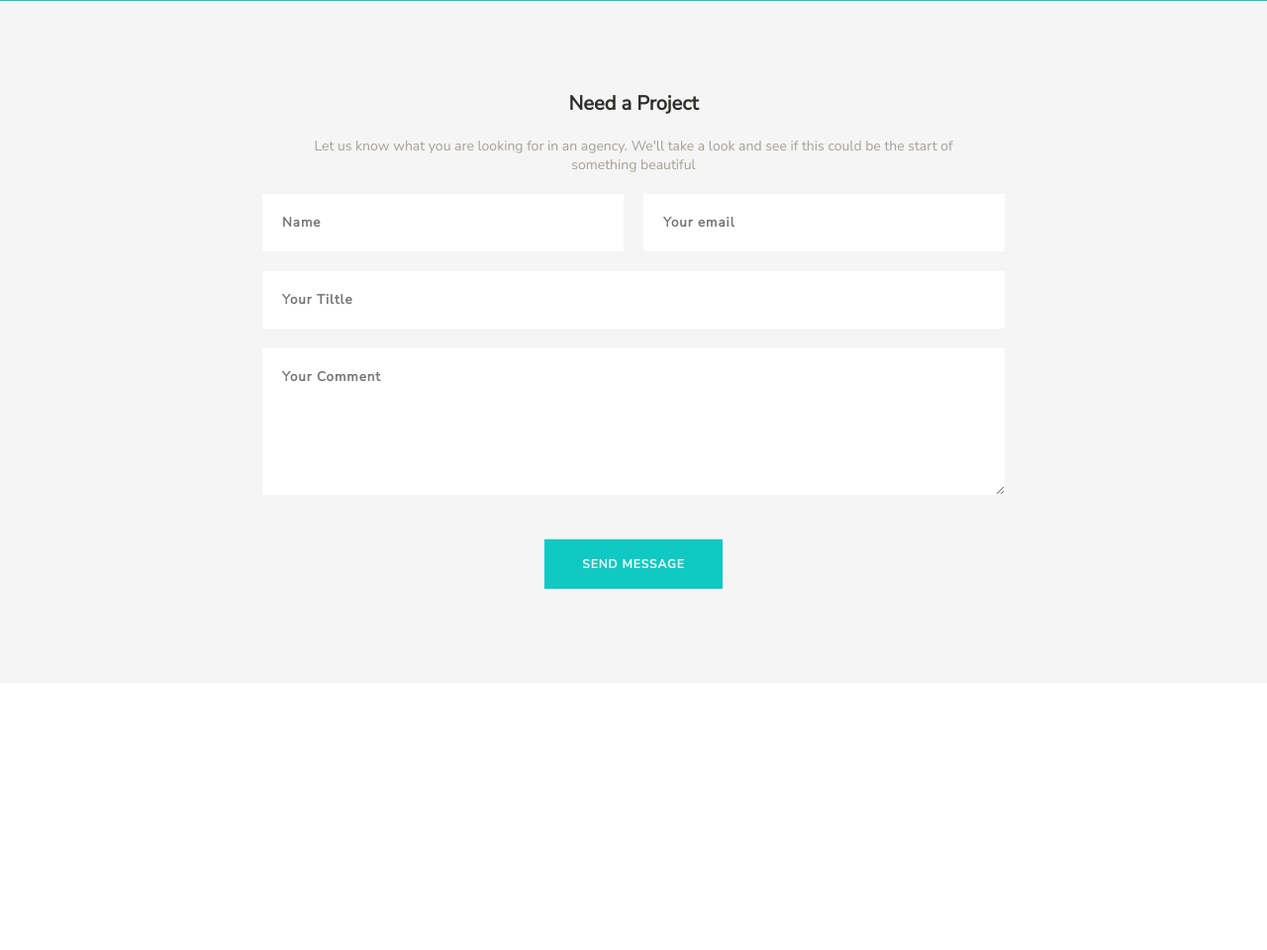
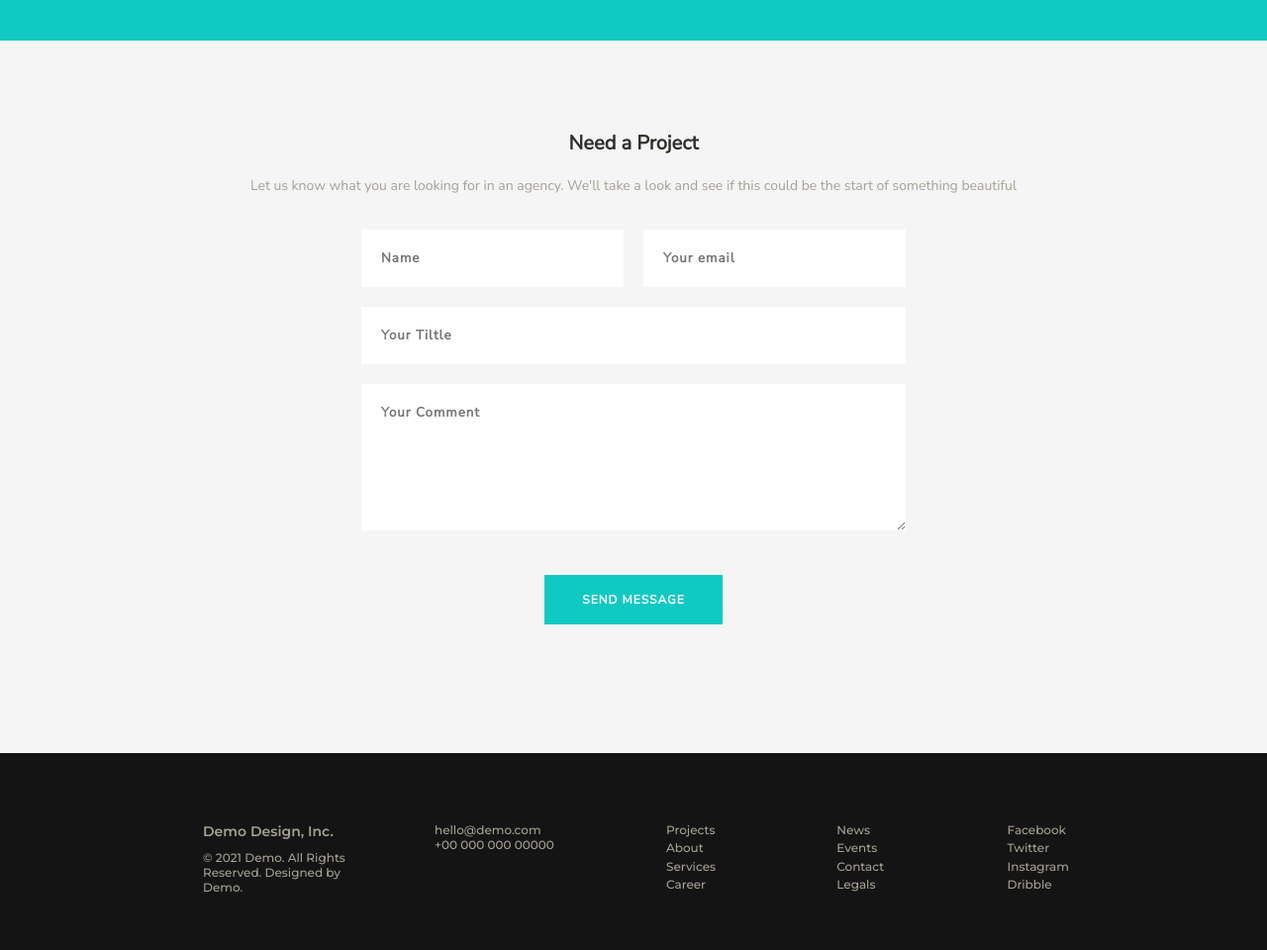
Before and after one commit to adityasethi-v2/html-css-2, a plain HTML site: page index.html in a window 1280 px wide. Shown: the part 1840-2800 px from the top of the page at 99% size. Before the commit the page ends 2530 px from the top, so only its background shows below. Drawn offline with Linux system fonts and the light colour scheme.

Commit message:
more sections pushed

```diff
--- a/assets/styles/scss/global.scss
+++ b/assets/styles/scss/global.scss
@@ -74,6 +74,10 @@ h2 {
     background: $grey-bg;
 }
 
+.dark-grey-bg {
+    background: $dark-grey-bg;
+}
+
 .display-flex-end {
     display: flex;
     flex-direction: column;
--- a/assets/styles/scss/main.scss
+++ b/assets/styles/scss/main.scss
@@ -47,7 +47,7 @@ header {
 }
 
 .center-box {
-    max-width: 750px;
+    max-width: $center-width;
     margin: auto;
 }
 
@@ -58,7 +58,7 @@ header {
         justify-content: center;
         gap: 10px;
         .project {
-            width: 160px;
+            width: 185px;
             display: flex;
             flex-direction: column;
             img {
@@ -78,7 +78,7 @@ header {
         justify-content: center;
         gap: 10px;
         .project-detail {
-            width: 160px;
+            width: 185px;
             display: flex;
             flex-direction: row;
             .image-cover {
@@ -105,14 +105,12 @@ header {
 }
 
 .need-project {
-    p {
-        padding: 0 35px;
-    }
     form {
         display: flex;
         flex-wrap: wrap;
         gap: 20px;
-
+        max-width: 550px;
+        margin: 35px auto;
         input {
             @media #{$xs-up} {
                 width: calc(50% - 10px);
@@ -130,3 +128,39 @@ header {
         }
     }
 }
+
+.footer {
+    font-family: $montserrat;
+    font-size: 12px;
+    color: $dawn;
+    .center-box {
+        max-width: calc(#{$center-width} - 80px);
+    }
+    label {
+        display: block;
+        padding-bottom: 10px;
+        font-size: 14px;
+        font-weight: 900;
+    }
+    a {
+        text-decoration: inherit;
+        color: inherit;
+    }
+    .grid-3 {
+        display: grid;
+        grid-template-columns: 20% 20% 60%;
+        gap: 60px;
+    }
+    .contact {
+        a {
+            display: block;
+        }
+    }
+    .links {
+        display: flex;
+        flex-wrap: wrap;
+        a {
+            min-width: 33%;
+        }
+    }
+}
--- a/assets/styles/scss/variable.scss
+++ b/assets/styles/scss/variable.scss
@@ -16,9 +16,12 @@ $vs-down: '(max-width: 419px)';
 $black: #2F302C;
 $white: #ffffff;
 $grey-bg: #f5f5f5;
+$dark-grey-bg: #141414;
 $java: #10C9C3;
 $dawn: #A5A194;
 
 /* Font Family */
 $montserrat : 'Montserrat', sans-serif;
 $nunito-sans: 'Nunito Sans', sans-serif;
+
+$center-width: 950px;
--- a/index.html
+++ b/index.html
@@ -131,6 +131,7 @@
         </div>
     </section>
 
+    <!-- Need Project Section -->
     <section class="need-project sec-spacing bg-grey text-center padding-left-right">
         <div class="center-box">
             <h2>Need a Project</h2>
@@ -144,5 +145,35 @@
             </form>
         </div>
     </section>
+
+    <!-- Footer Section -->
+    <footer>
+        <div class="footer sec-spacing dark-grey-bg padding-left-right">
+            <div class="center-box grid-3 grid-md-block">
+                <div class="trademark">
+                    <label>Demo Design, Inc.</label>
+                    <span>&#169; 2021 Demo. All Rights Reserved. Designed by Demo.</span>
+                </div>
+                <div class="contact">
+                    <a href="mailto:hello@demo.com">hello@demo.com</a>
+                    <a href="tel:000000000000">+00 000 000 00000</a>
+                </div>
+                <div class="links">
+                    <a href="#">Projects</a>
+                    <a href="#">News</a>
+                    <a href="#">Facebook</a>
+                    <a href="#">About</a>
+                    <a href="#">Events</a>
+                    <a href="#">Twitter</a>
+                    <a href="#">Services</a>
+                    <a href="#">Contact</a>
+                    <a href="#">Instagram</a>
+                    <a href="#">Career</a>
+                    <a href="#">Legals</a>
+                    <a href="#">Dribble</a>
+                </div>
+            </div>
+        </div>
+    </footer>
 </body>
 </html>
```
Also changed, not shown: assets/styles/css/global.css, assets/styles/css/main.css, 3 other files.
